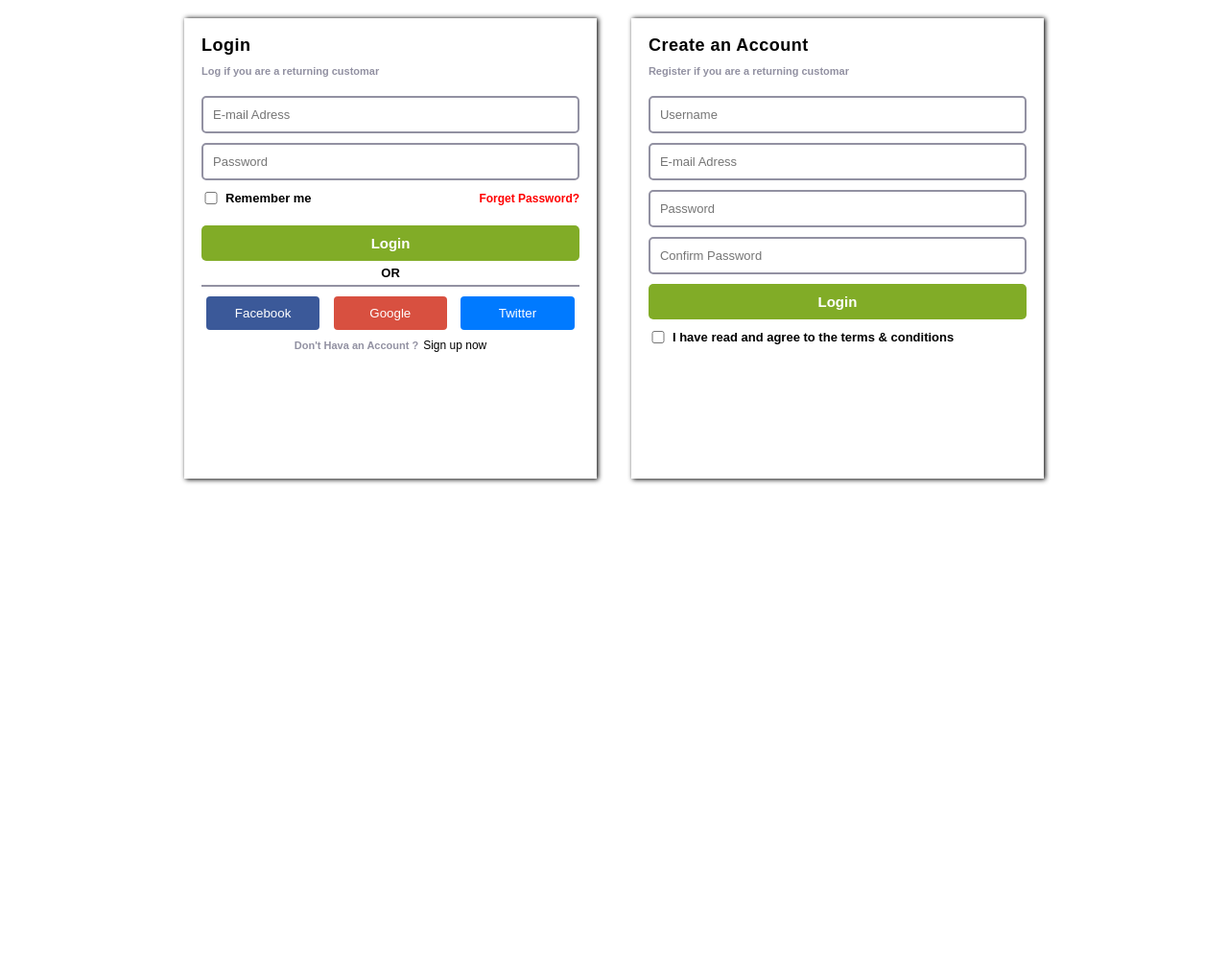
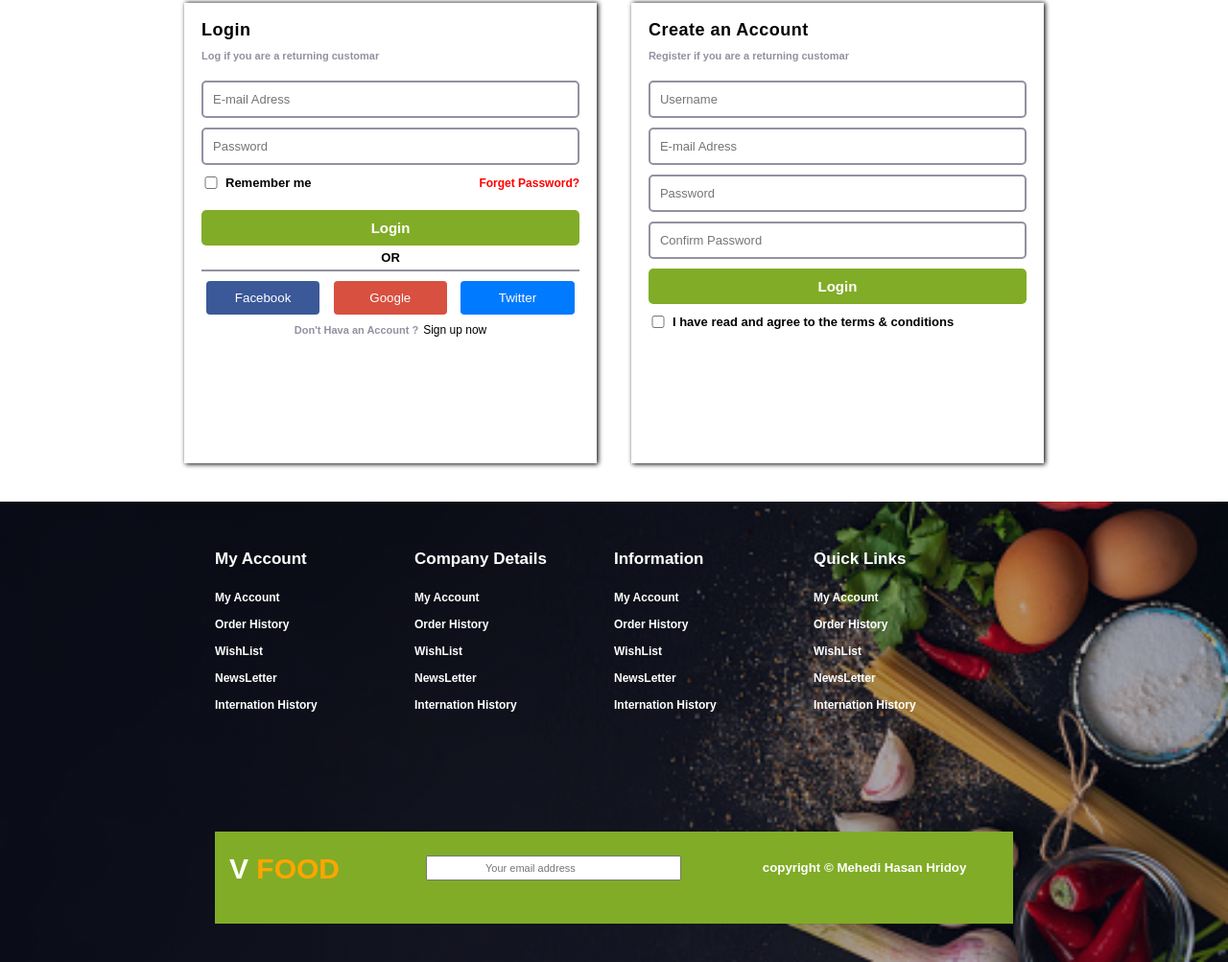
Before and after one commit to mhhridoy001/work-6, a plain HTML site: page login.html in a window 1280 px wide. Shown: the part 357-1360 px from the top of the page at 96% size. Before the commit the page ends 896 px from the top, so only its background shows below. Drawn offline with Linux system fonts and the light colour scheme.

Commit message:
footer complete & page design done

```diff
--- a/login.html
+++ b/login.html
@@ -12,13 +12,13 @@
 	<style>
 		header{
 			background: linear-gradient(rgba(4,9,40,0.5),rgba(4,9,40,0.5)), url(images/baz-banner.jpg);
-			height: 42vh;
+			height: 40vh;
 			width: 100%;
 			background-size: cover;
 		}
 		.heading{
 			text-align: center;
-			margin: 7vh;
+			margin: 5vh;
 			color: #fff;
 		}
 		.heading h2{
@@ -234,5 +234,77 @@
 		</div>
 
 	</main>
+
+	<footer class="footer">
+
+		<div class="foBox">
+			<div class="foBox-left">
+				<div class="footer-text">
+					<h2>My Account</h2>
+					<ul>
+						<li><a href="#">My Account</a></li>
+						<li><a href="#">Order History</a></li>
+						<li><a href="#">WishList</a></li>
+						<li><a href="#">NewsLetter</a></li>
+						<li><a href="#">Internation History</a></li>
+					</ul>
+				</div>
+			</div>
+
+			<div class="foBox-mid">
+				<div class="footer-text">
+					<h2>Company Details</h2>
+					<ul>
+						<li><a href="#">My Account</a></li>
+						<li><a href="#">Order History</a></li>
+						<li><a href="#">WishList</a></li>
+						<li><a href="#">NewsLetter</a></li>
+						<li><a href="#">Internation History</a></li>
+					</ul>
+				</div>
+			</div>
+
+			<div class="foBox-middle">
+				<div class="footer-text">
+					<h2>Information</h2>
+					<ul>
+						<li><a href="#">My Account</a></li>
+						<li><a href="#">Order History</a></li>
+						<li><a href="#">WishList</a></li>
+						<li><a href="#">NewsLetter</a></li>
+						<li><a href="#">Internation History</a></li>
+					</ul>
+				</div>
+			</div>
+
+			<div class="foBox-right">
+				<div class="footer-text">
+					<h2>Quick Links</h2>
+					<ul>
+						<li><a href="#">My Account</a></li>
+						<li><a href="#">Order History</a></li>
+						<li><a href="#">WishList</a></li>
+						<li><a href="#">NewsLetter</a></li>
+						<li><a href="#">Internation History</a></li>
+					</ul>
+				</div>
+			</div>
+
+		</div>
+
+
+		<div class="footer-email">
+			<div class="footLogo">
+				<h2>V <span style="color: orange;">FOOD</span> </h2>
+			</div>
+			<div class="footEmail">
+				<input type="text" name="" placeholder="Your email address">
+			</div>
+			<div class="copyright">
+				<h5>copyright © Mehedi Hasan Hridoy</h5>
+			</div>
+
+		</div>
+	</footer>
 </body>
 </html>
```
